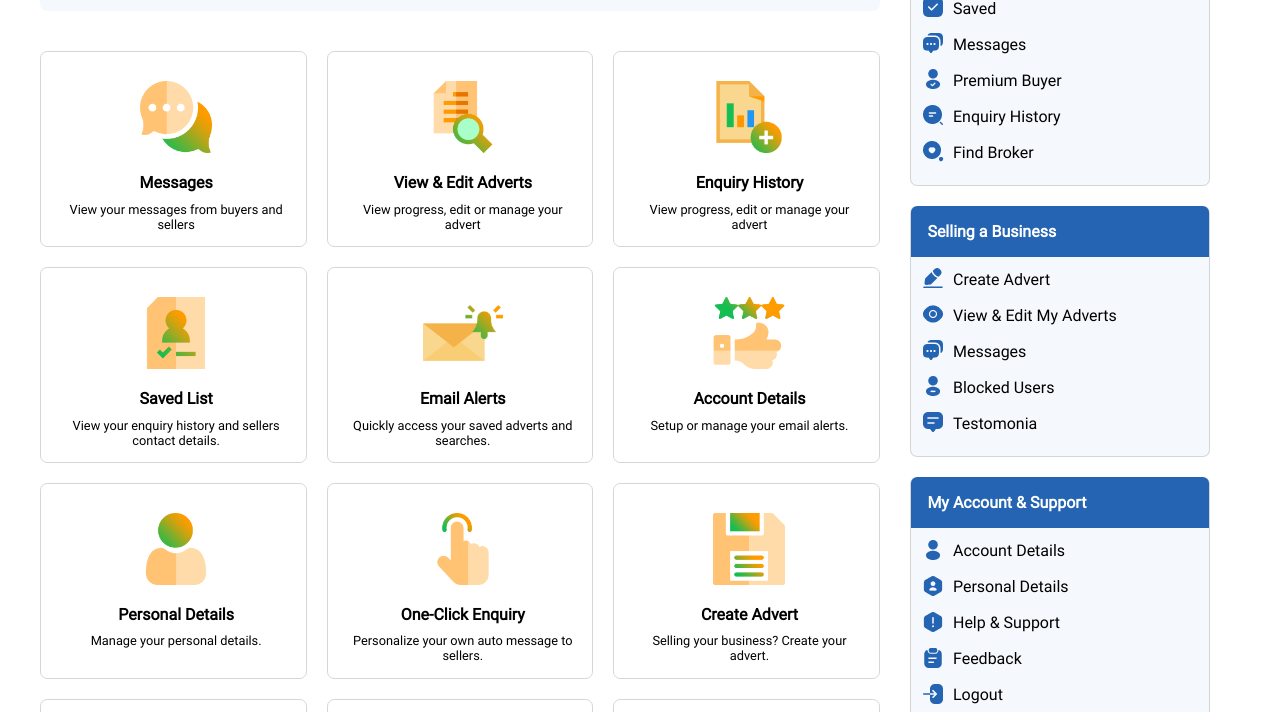
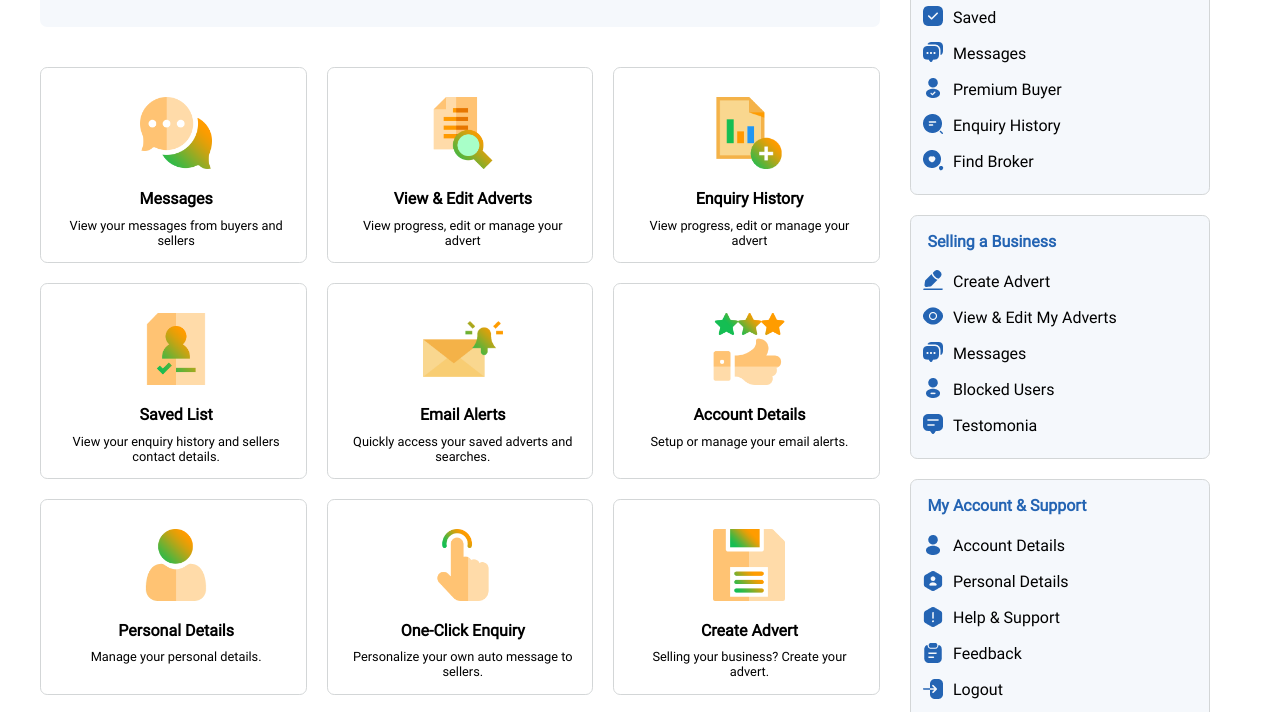
Before and after one commit to Mahi6086/Rightbiz-admin, a plain HTML site: page index.html in a window 1280 px wide. Shown: the part 280-992 px from the top of the page. Drawn offline with Linux system fonts and the light colour scheme.

Commit message:
site update

```diff
--- a/CSS/styles.css
+++ b/CSS/styles.css
@@ -114,6 +114,7 @@ li {
 .horizental-line {
   border-bottom: 1px solid var(--deepgray);
   width: 100%;
+  margin-bottom: 1rem;
 }
 
 .toggler-icon {
@@ -276,7 +277,7 @@ ul.navbar-dropdown-menu > li > a:hover {
 
 .Business {
   border: 0.1rem solid var(--deepwhite);
-  border-top: none;
+
   border-radius: 0.45rem;
   background: var(--lgwhite);
   margin-bottom: 1.25rem;
@@ -287,9 +288,9 @@ ul.navbar-dropdown-menu > li > a:hover {
 }
 
 .Business > h4 {
-  background-color: var(--blue);
-  padding: 1rem 0 1rem 1rem;
-  color: var(--white);
+  color: var(--blue);
+  padding: 1rem 0 0.5rem 1rem;
+
   border-radius: 0.4rem 0.4rem 0 0;
 }
 
```
